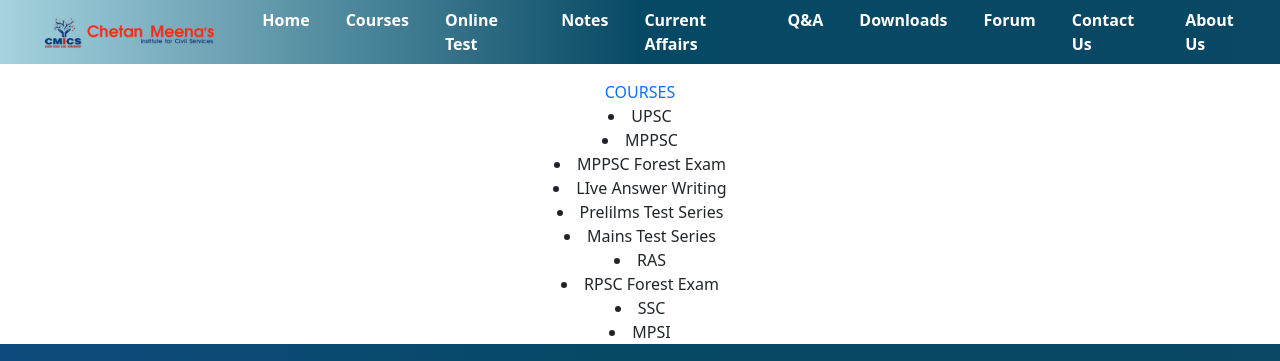
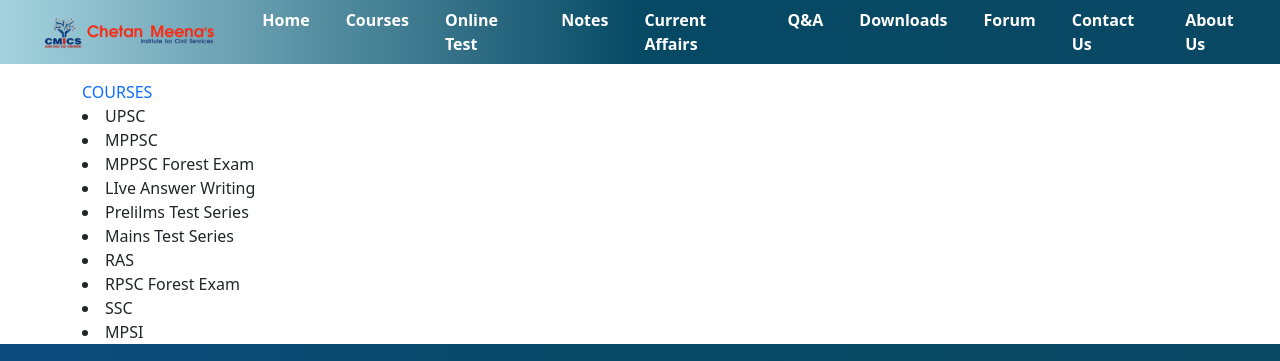
Before and after one commit to princeku07/cmics, a Django app: page /courses in a window 1280 px wide. Shown: the top 361 px of the page. Run offline with Django 3.2, Linux system fonts and the light colour scheme; parts of the project's set-up code (start-up, migrations or seed data) failed here and were passed over.

Commit message:
Update course.html

```diff
--- a/templates/course.html
+++ b/templates/course.html
@@ -10,10 +10,10 @@
 </head>
 {%block body%}
 <body>
-    <div class="container mt-3 text-center">
+    <div class="container mt-3">
         <span class="text-primary">COURSES</span>
        <div class='row'>
-        <div class="flex">
+        <div class="flex" >
             <li>UPSC
              <li>MPPSC
                  <li>MPPSC Forest Exam
```
